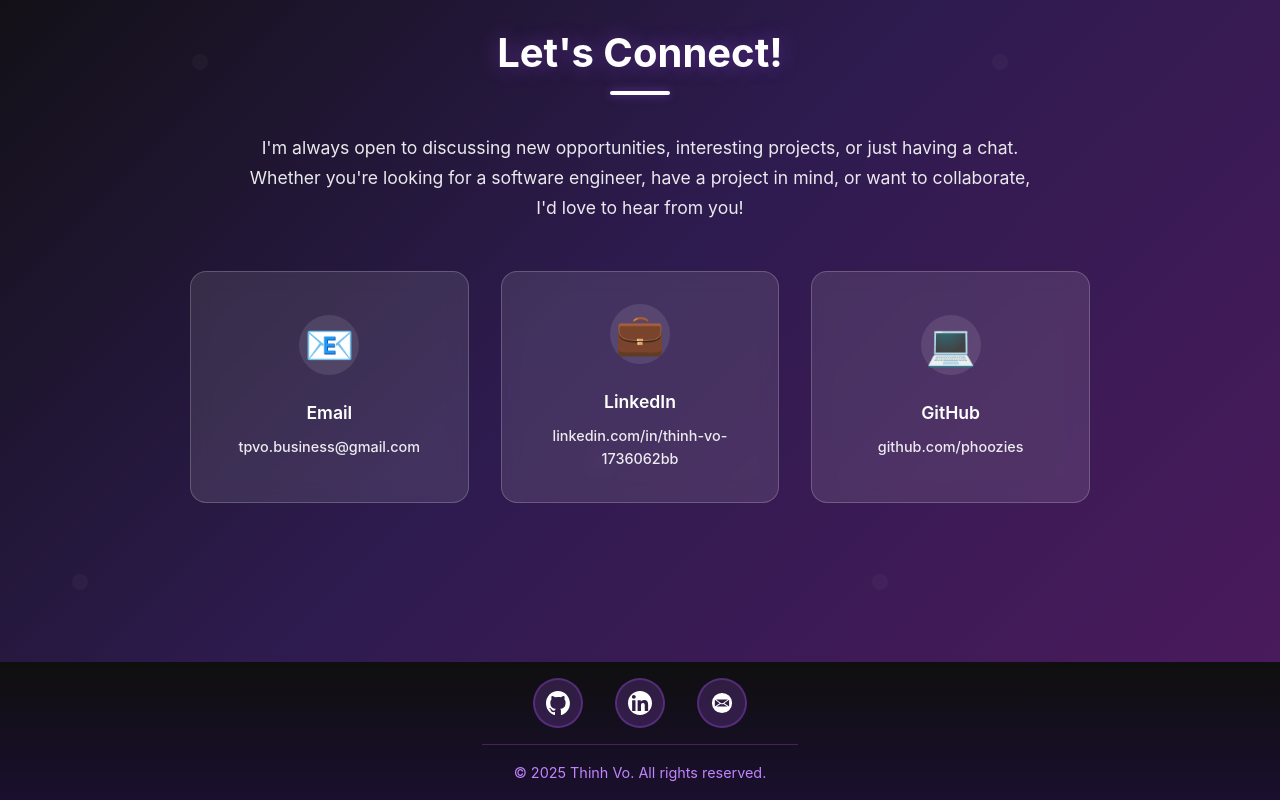
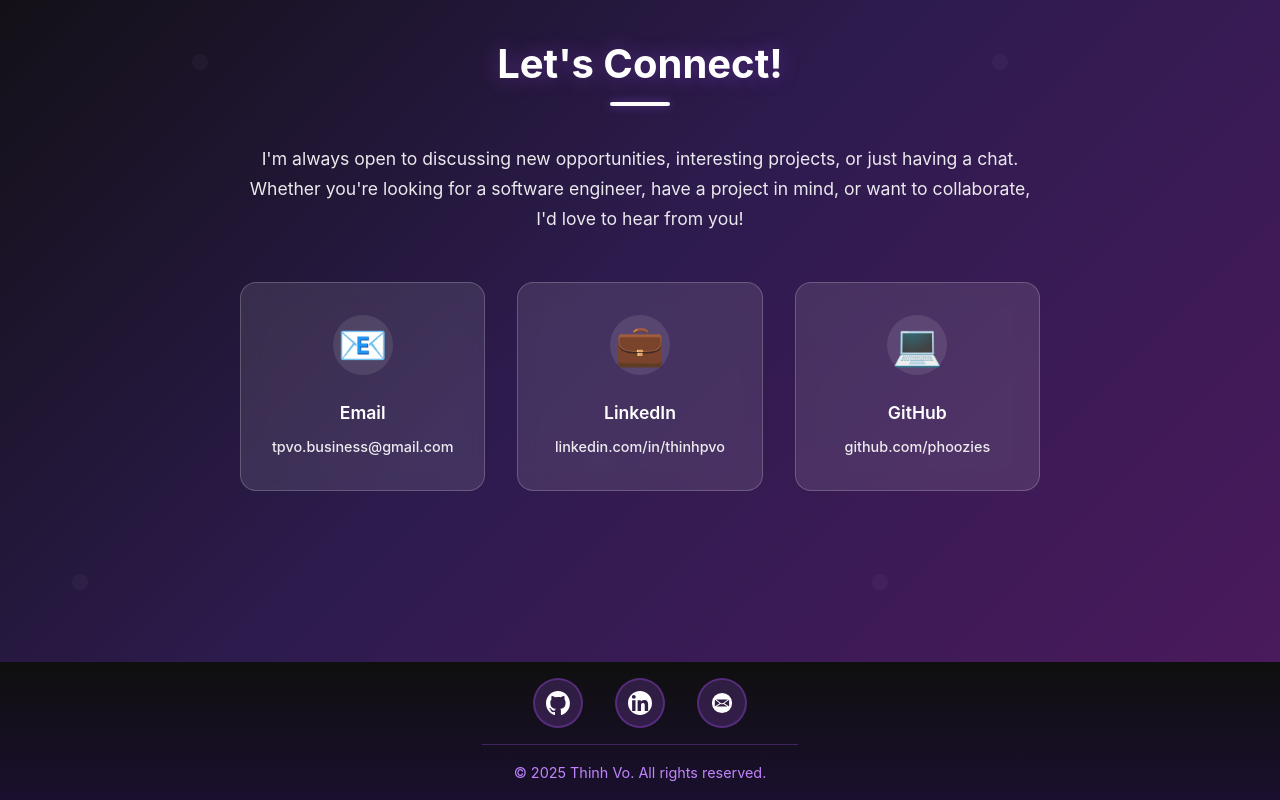
Before and after one commit to phoozies/my-portfolio, a React (Vite) app in the folder my-portfolio/: page / in a window 1280 px wide. Shown: the part 6724-7524 px from the top of the page. Built offline with nearby package versions, Linux system fonts and the light colour scheme.

Commit message:
refac: update linkedin link

```diff
--- a/my-portfolio/src/components/Contact.tsx
+++ b/my-portfolio/src/components/Contact.tsx
@@ -19,8 +19,8 @@ const Contact = () => {
     {
       icon: '💼',
       label: 'LinkedIn',
-      value: 'linkedin.com/in/thinh-vo-1736062bb',
-      link: 'https://linkedin.com/in/thinh-vo-1736062bb'
+      value: 'linkedin.com/in/thinhpvo',
+      link: 'https://www.linkedin.com/in/thinhpvo/'
     },
     {
       icon: '💻',
--- a/my-portfolio/src/components/Footer.tsx
+++ b/my-portfolio/src/components/Footer.tsx
@@ -11,7 +11,7 @@ const Footer = () => {
     },
     {
       name: 'LinkedIn',
-      url: 'https://linkedin.com/in/thinh-vo-1736062bb',
+      url: 'https://www.linkedin.com/in/thinhpvo/',
       logo: './linkedin-bw-logo.svg'
     },
     {
```
